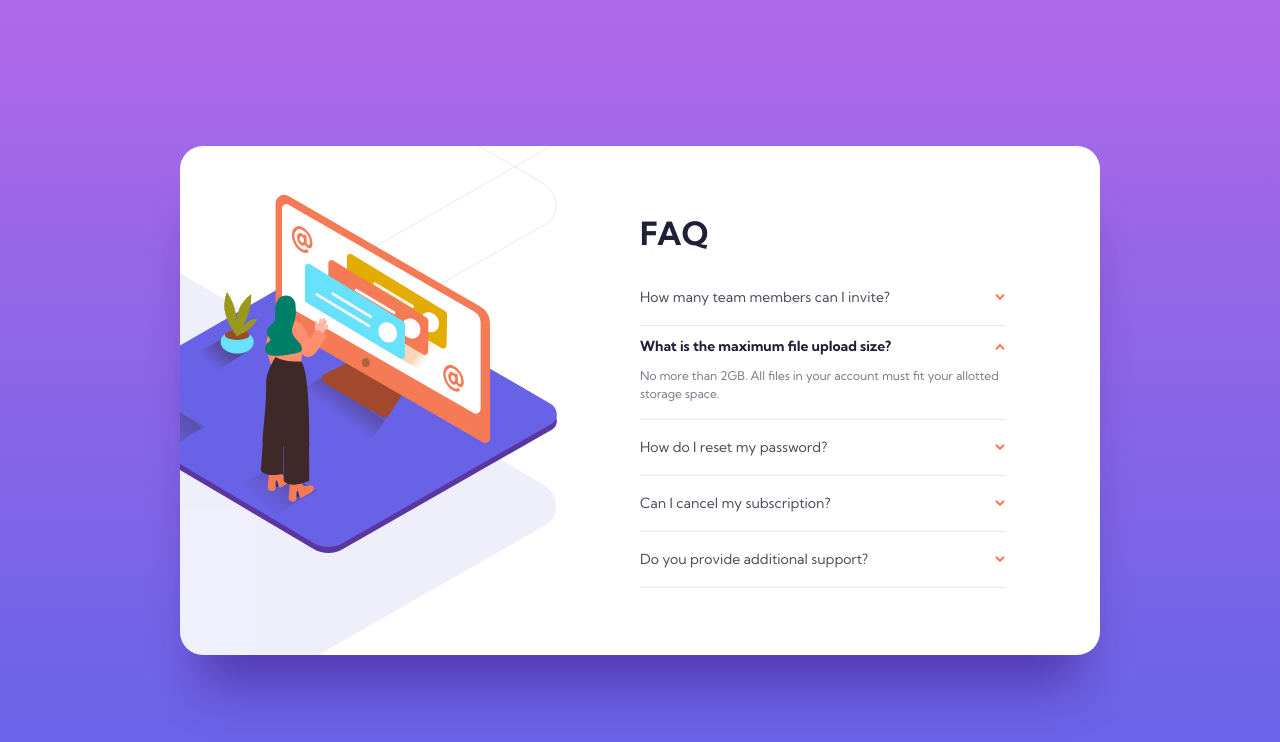
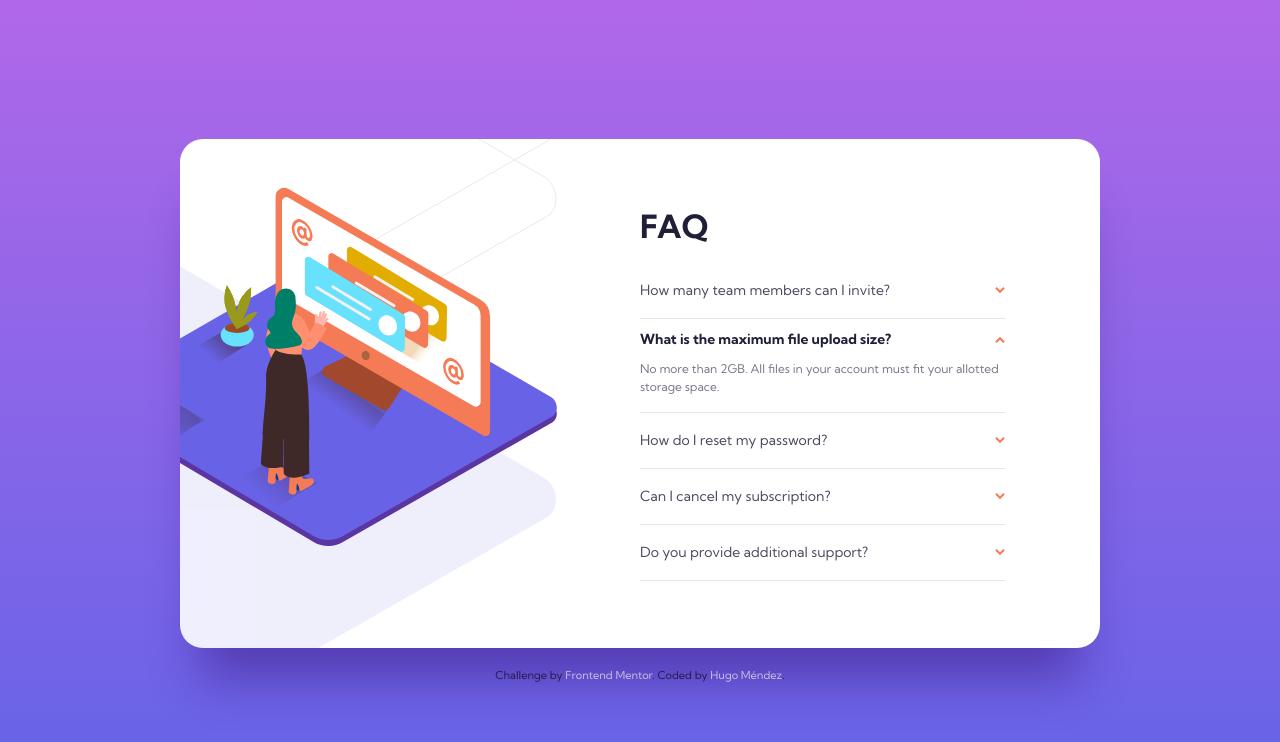
Before and after one commit to Hugomndez/faq-accordion-card, a Next.js app: page / in a window 1280 px wide. Shown: the top 742 px of the page. Built offline with nearby package versions, Linux system fonts and the light colour scheme.

Commit message:
feat: add attribution

```diff
--- /dev/null
+++ b/src/components/Attribution/Attribution.module.css
@@ -0,0 +1,11 @@
+.attribution {
+  font-family: inherit;
+  font-size: var(--Copyright);
+  text-align: center;
+  color: var(--VeryDarkDesaturatedBlue);
+}
+
+.attribution a {
+  text-decoration: none;
+  color: var(--White);
+}
--- /dev/null
+++ b/src/components/Attribution/Attribution.tsx
@@ -0,0 +1,19 @@
+import styles from './Attribution.module.css';
+
+const Attribution = () => {
+  return (
+    <div className={styles.attribution}>
+      Challenge by{' '}
+      <a
+        href='https://www.frontendmentor.io?ref=challenge'
+        target='_blank'
+        rel='noreferrer'
+      >
+        Frontend Mentor
+      </a>
+      . Coded by <a href='https://hugomendez.dev'>Hugo Méndez</a>.
+    </div>
+  );
+};
+
+export default Attribution;
--- /dev/null
+++ b/src/components/Attribution/index.ts
@@ -0,0 +1 @@
+export { default as Attribution } from './Attribution';
--- a/src/components/FAQCard/FAQCard.module.css
+++ b/src/components/FAQCard/FAQCard.module.css
@@ -6,6 +6,7 @@
   align-items: center;
   width: 327px;
   height: 535px;
+  margin: 20px;
   padding-block: 48px 48px;
   padding-inline: 24px;
   border-radius: 23px;
--- a/src/components/index.ts
+++ b/src/components/index.ts
@@ -1,2 +1,3 @@
 export { FAQCard } from './FAQCard';
 export { Accordion } from './Accordion';
+export { Attribution } from './Attribution';
--- a/src/pages/index.tsx
+++ b/src/pages/index.tsx
@@ -1,4 +1,4 @@
-import { Accordion, FAQCard } from 'components';
+import { Accordion, Attribution, FAQCard } from 'components';
 import { data } from 'db/data';
 import type { NextPage } from 'next';
 import Head from 'next/head';
@@ -19,6 +19,7 @@ const Home: NextPage = () => {
       <FAQCard>
         <Accordion {...data} />
       </FAQCard>
+      <Attribution />
     </>
   );
 };
--- a/src/styles/globals.css
+++ b/src/styles/globals.css
@@ -16,6 +16,7 @@
   /*Text*/
   --VeryDarkGrayishBlue: hsl(237, 12%, 33%);
   --DarkGrayishBlue: hsl(240, 6%, 50%, 1);
+  --Medium-Grey: hsl(216, 12%, 54%);
   --White: #ffffff;
 
   /*Dividers*/
@@ -26,6 +27,7 @@
   --FF-Primary: 'Kumbh Sans', sans-serif;
 
   --FS-Paragraph: 1.2rem;
+  --Copyright: 1.1rem;
   --FS-H1: 3.2rem;
 
   --LH-H1: 4rem;
```
